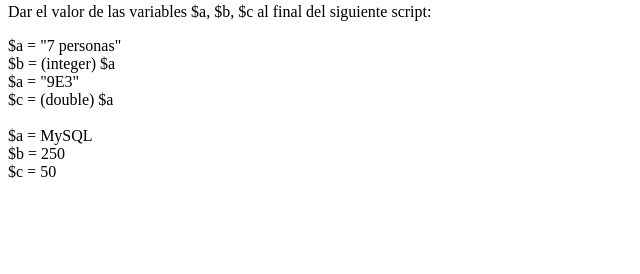
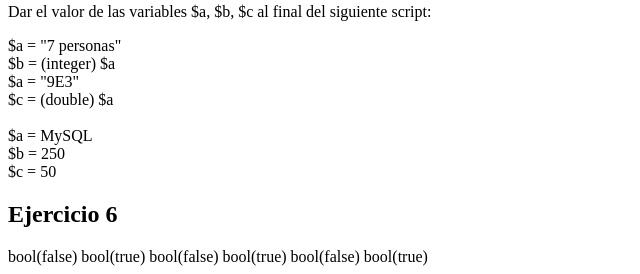
Before and after one commit to IsMaximoff/tecweb, a PHP site: page / in a window 1280 px wide. Shown: the part 1124-1398 px from the top of the page, without its empty margins (0-640 px from the left). Before the commit the page ends 1302 px from the top, so only its background shows below. Run offline with PHP 8.4, Linux system fonts and the light colour scheme.

Commit message:
Añadi ejercicio 6 al index.php

```diff
--- a/practicas/p04/index.php
+++ b/practicas/p04/index.php
@@ -127,6 +127,17 @@
         echo "\$a = $a <br>";
         echo "\$b = $b <br>";
         echo "\$c = $c <br>";
+        /*--------------------------------------------------------------------------------*/
+        // EJERCICIO 6
+        echo "<h2>Ejercicio 6</h2>";
+        $a = "0";
+        $b = "TRUE";
+        $c = FALSE;
+        $d = ($a OR $b);
+        $e = ($a AND $c);
+        $f = ($a XOR $b);
+
+        var_dump((bool)$a, (bool)$b, (bool)$c, (bool)$d, (bool)$e, (bool)$f);
     ?>
 </body>
 </html>
```
